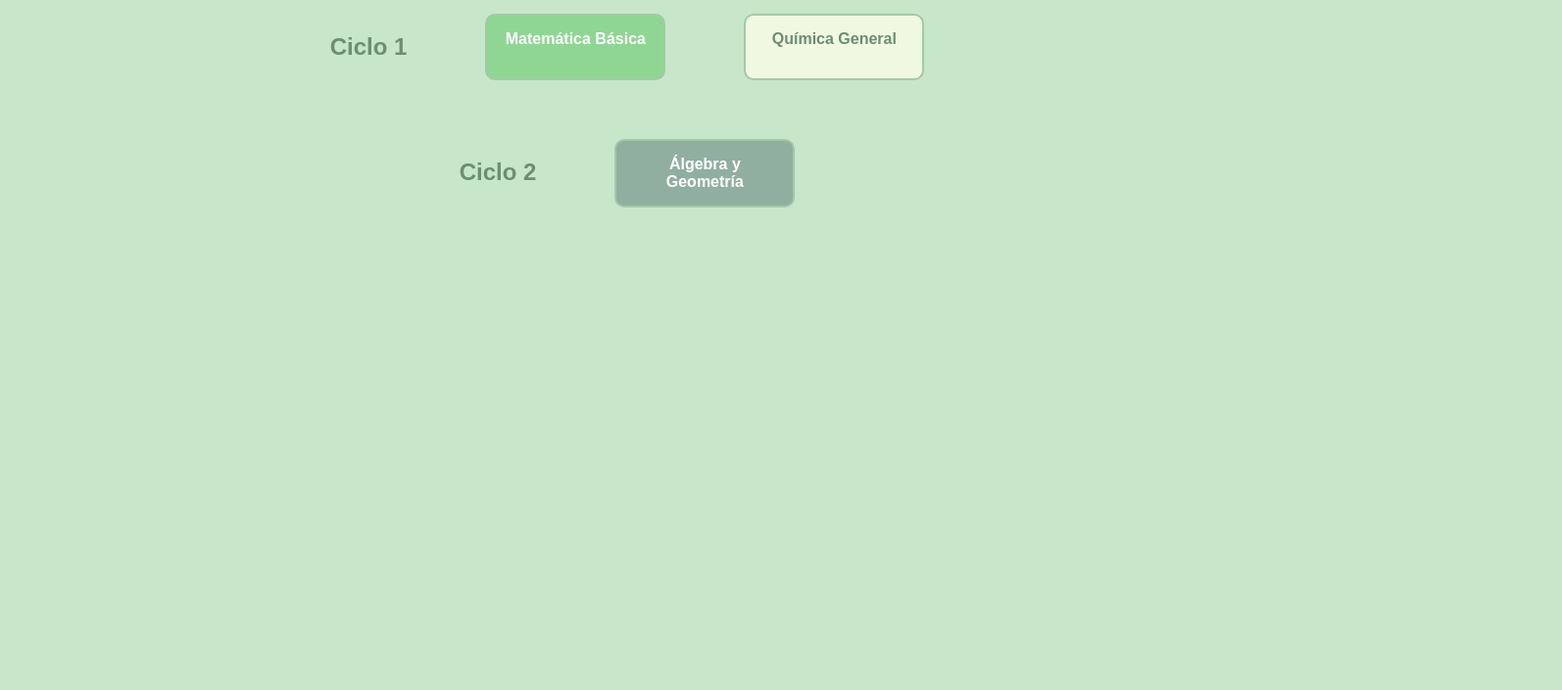
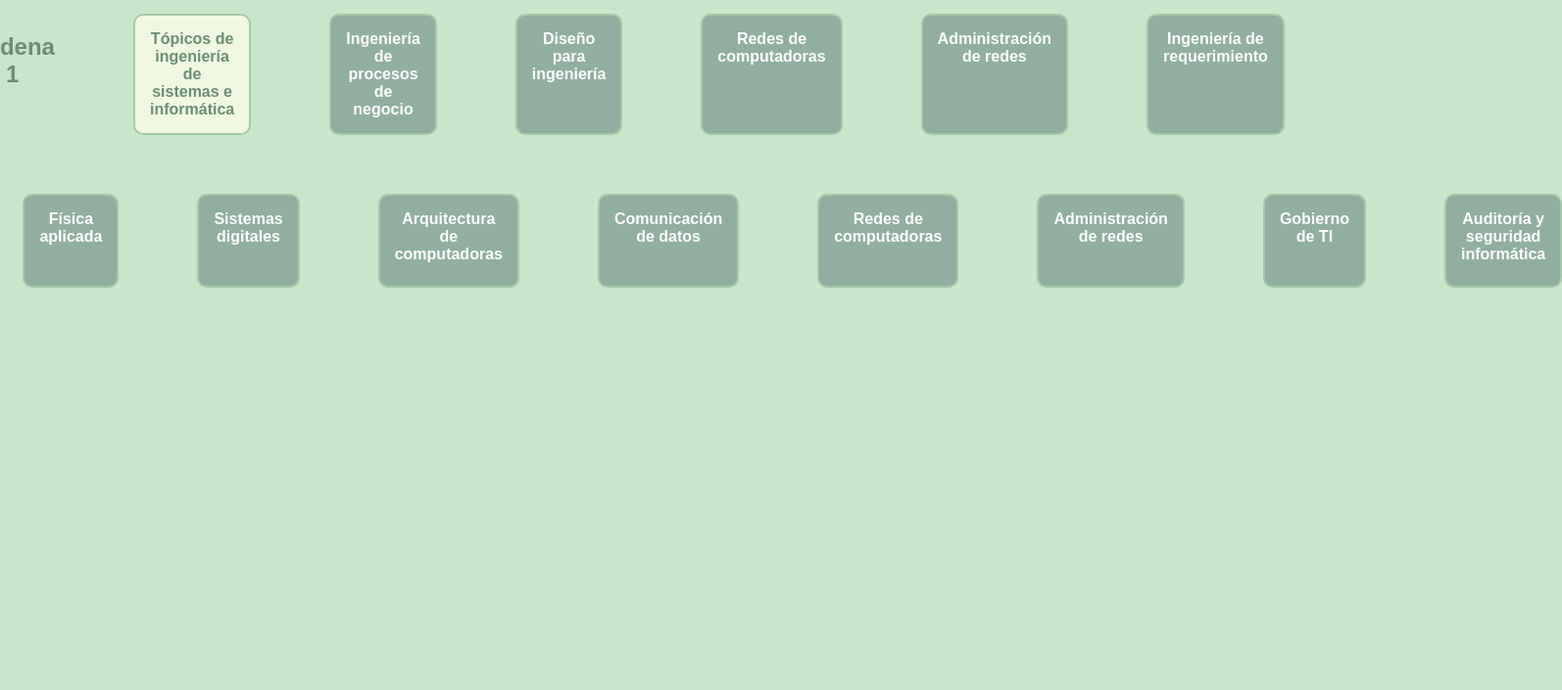
Before and after one commit to Alissi03/malla-curricular, a plain HTML site: page index.html in a window 1280 px wide. Shown: the part 95-800 px from the top of the page at 98% size, 1594 px wide, since content can reach past the window. Drawn offline with Linux system fonts and the light colour scheme; a web font is replaced by a local one.

Commit message:
Update index.html

```diff
--- a/index.html
+++ b/index.html
@@ -2,7 +2,7 @@
 <html lang="es">
 <head>
   <meta charset="UTF-8" />
-  <title>Malla Curricular Ejemplo</title>
+  <title>Malla Curricular - Prototipo</title>
 
   <!-- Fuente Google -->
   <link href="https://fonts.googleapis.com/css2?family=Shadows+Into+Light+Two&display=swap" rel="stylesheet">
@@ -11,18 +11,35 @@
   <link rel="stylesheet" href="style.css">
 </head>
 <body>
-  <h1>Malla Curricular (Ejemplo)</h1>
+  <h1>Malla Curricular Interactiva (Prototipo)</h1>
 
   <div class="malla">
-    <!-- Ciclo 1 -->
+    <!-- Cadena 1 -->
     <div class="ciclo">
-      <h2>Ciclo 1</h2>
-      <div class="curso aprobado" id="mate1">Matemática Básica</div>
-      <div class="curso pendiente" id="quimica1">Química General</div>
+      <h2>Cadena 1</h2>
+      <div class="curso pendiente" id="topicos">Tópicos de ingeniería de sistemas e informática</div>
+      <div class="curso bloqueado" data-prerequisito="topicos" id="procNegocio">Ingeniería de procesos de negocio</div>
+      <div class="curso bloqueado" data-prerequisito="procNegocio" id="diseno">Diseño para ingeniería</div>
+      <div class="curso bloqueado" data-prerequisito="diseno" id="redes1">Redes de computadoras</div>
+      <div class="curso bloqueado" data-prerequisito="redes1" id="adminRedes">Administración de redes</div>
+      <div class="curso bloqueado" data-prerequisito="adminRedes" id="req">Ingeniería de requerimiento</div>
     </div>
 
-    <!-- Ciclo 2 -->
+    <!-- Cadena 2 -->
     <div class="ciclo">
-      <h2>Ciclo 2</h2>
-      <div class="curso bloqueado" data-prerequisito="mate1" id="algebra">Álgebra y Geometría</div>
-      <div class="curso bloqueado"
+      <h2>Cadena 2</h2>
+      <div class="curso pendiente" id="fisica1">Física general</div>
+      <div class="curso bloqueado" data-prerequisito="fisica1" id="fisica2">Física aplicada</div>
+      <div class="curso bloqueado" data-prerequisito="fisica2" id="digitales">Sistemas digitales</div>
+      <div class="curso bloqueado" data-prerequisito="digitales" id="arquitectura">Arquitectura de computadoras</div>
+      <div class="curso bloqueado" data-prerequisito="arquitectura" id="comunicacion">Comunicación de datos</div>
+      <div class="curso bloqueado" data-prerequisito="comunicacion" id="redes2">Redes de computadoras</div>
+      <div class="curso bloqueado" data-prerequisito="redes2" id="adminRedes2">Administración de redes</div>
+      <div class="curso bloqueado" data-prerequisito="adminRedes2" id="gobTI">Gobierno de TI</div>
+      <div class="curso bloqueado" data-prerequisito="gobTI" id="auditoria">Auditoría y seguridad informática</div>
+    </div>
+  </div>
+
+  <script src="script.js"></script>
+</body>
+</html>
```
